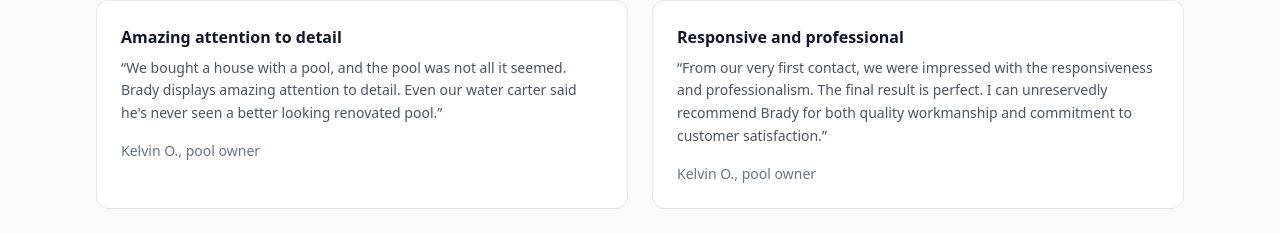
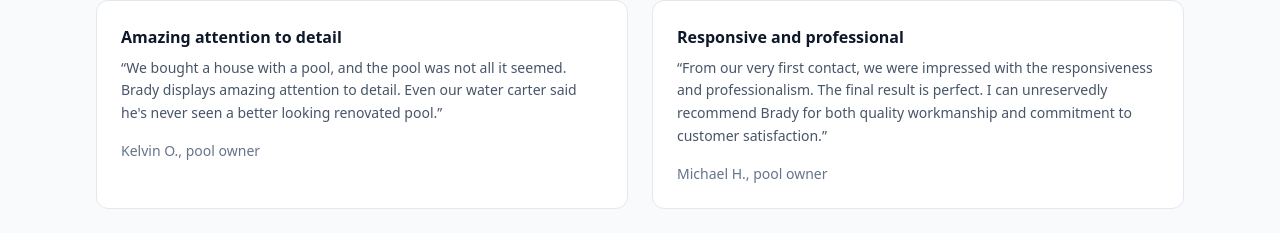
Before and after one commit to fibreglasspoolcheck/fibreglass-pool-check, a Next.js app: page / in a window 1280 px wide. Shown: the part 1689-1922 px from the top of the page. Built offline with nearby package versions, Linux system fonts and the light colour scheme.

Commit message:
Fix duplicate testimonial name: second Kelvin O. changed to Michael H.

```diff
--- a/app/page.jsx
+++ b/app/page.jsx
@@ -192,7 +192,7 @@ export default function Home() {
               {
                 title: 'Responsive and professional',
                 quote: 'From our very first contact, we were impressed with the responsiveness and professionalism. The final result is perfect. I can unreservedly recommend Brady for both quality workmanship and commitment to customer satisfaction.',
-                name: 'Kelvin O.',
+                name: 'Michael H.',
                 label: 'pool owner',
               },
               {
```
